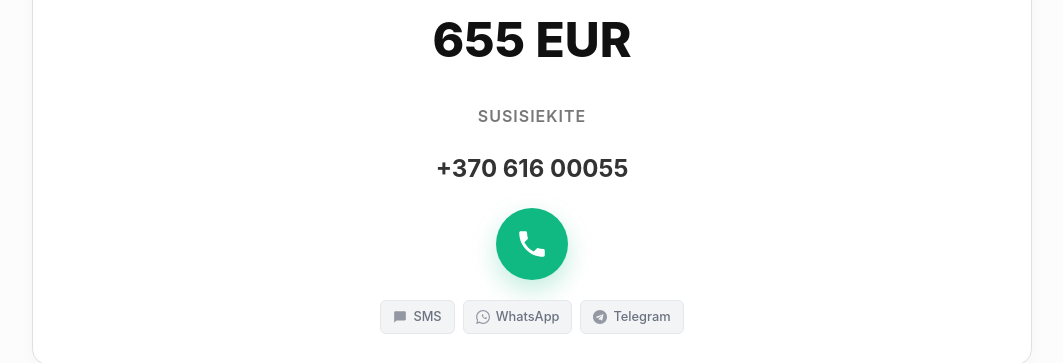
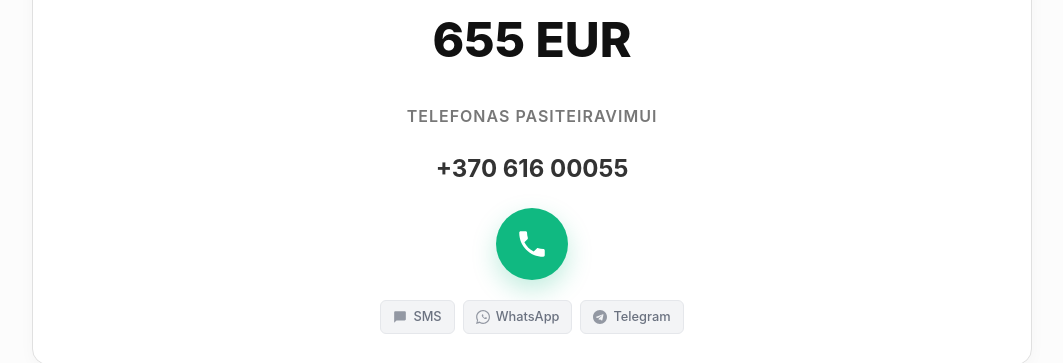
Before and after one commit to mruslys/ruslys.lt, a Jekyll site: the page built from parduodu/jk-gelme/index.html, in a window 1280 px wide. Shown: the part 1330-1693 px from the top of the page, without its empty margins (108-1171 px from the left). Built offline with Jekyll 4.4.1, drawn with Linux system fonts in a browser that asks for light colours.

Commit message:
Update gallery.html

```diff
--- a/_layouts/gallery.html
+++ b/_layouts/gallery.html
@@ -87,7 +87,7 @@
             <!-- Kontaktai -->
             {% if site.phone %}
             <div class="content-box">
-                <div class="section-label">Susisiekite</div>
+                <div class="section-label">Telefonas pasiteiravimui</div>
                 {% include phone-box.html %}
             </div>
             {% endif %}
```
